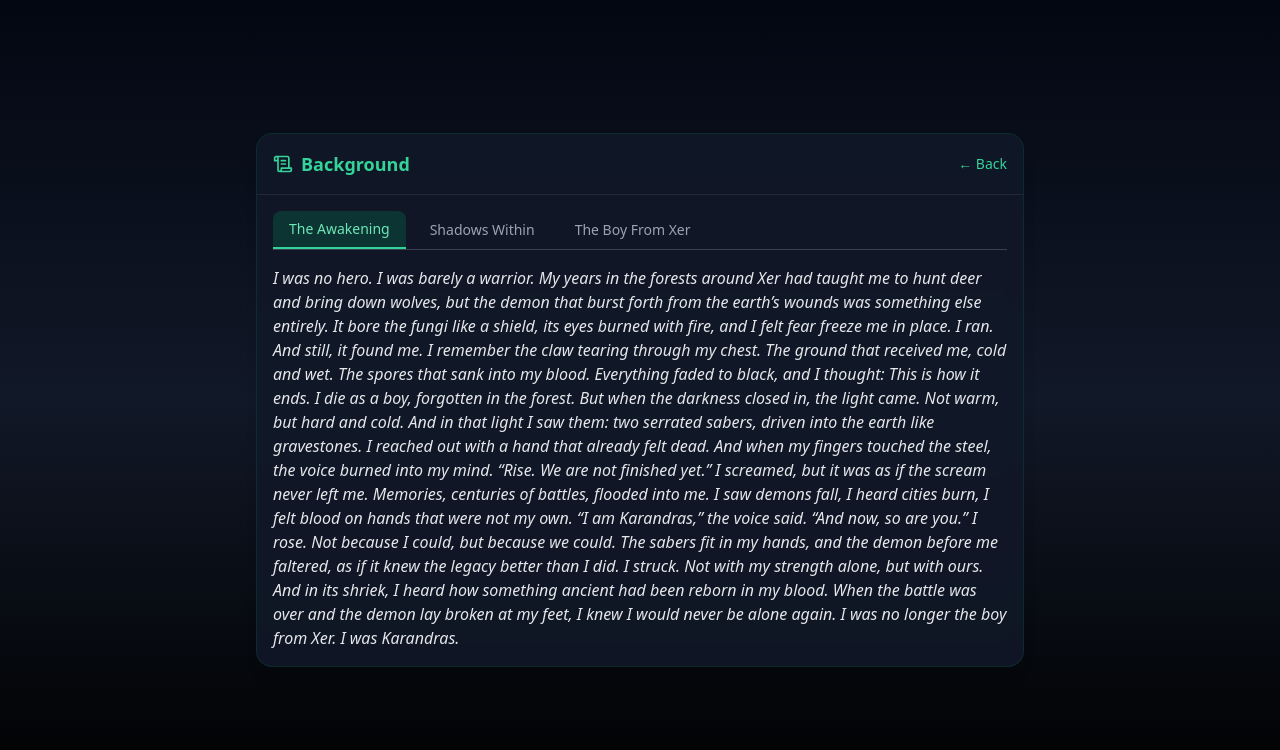
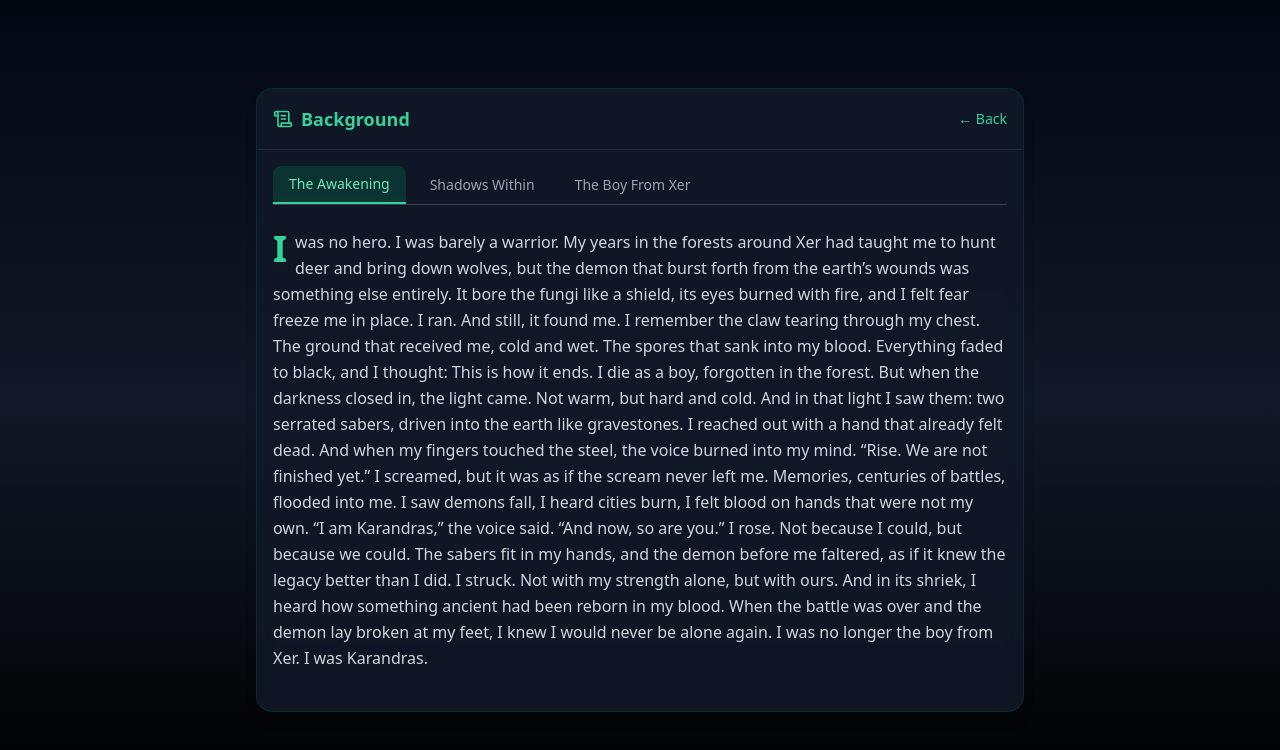
Before and after one commit to rlindgaard-collab/Karandras, a React (Vite) app: page /story in a window 1280 px wide. Shown: the top 750 px of the page. Built offline with nearby package versions, Linux system fonts and the light colour scheme.

Commit message:
Updated StoryPage.tsx

```diff
--- a/src/pages/StoryPage.tsx
+++ b/src/pages/StoryPage.tsx
@@ -20,10 +20,10 @@ export default function StoryPage() {
           </Link>
         </CardHeader>
 
-        <CardContent className="text-gray-300 space-y-4 leading-relaxed text-sm">
+        <CardContent>
           {/* Tabs til kapitler */}
           {chapters.length > 0 && (
-            <div className="flex gap-2 border-b border-gray-700 mb-4">
+            <div className="flex gap-2 border-b border-gray-700 mb-6">
               {chapters.map((ch, idx) => (
                 <button
                   key={idx}
@@ -42,22 +42,24 @@ export default function StoryPage() {
 
           {/* Indhold af aktivt kapitel */}
           {chapters.length > 0 ? (
-            <div className="space-y-4">
+            <div className="prose prose-invert max-w-none prose-p:mb-6 prose-p:leading-relaxed">
               {chapters[activeIndex].content.map((p, i) => (
                 <p
                   key={i}
-                  className={
+                  className={`${
                     i === 0
-                      ? "text-base italic text-gray-200"
-                      : "text-sm text-gray-300"
-                  }
+                      ? "first-letter:text-4xl first-letter:font-bold first-letter:text-emerald-400 first-letter:mr-2 first-letter:float-left"
+                      : ""
+                  }`}
                 >
                   {p}
                 </p>
               ))}
             </div>
           ) : (
-            <p>{characterData.story}</p>
+            <p className="prose prose-invert max-w-none leading-relaxed">
+              {characterData.story}
+            </p>
           )}
         </CardContent>
       </Card>
```
